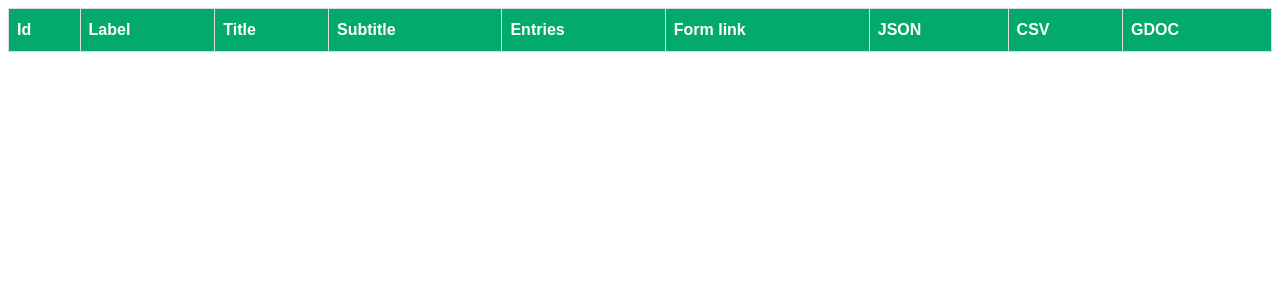
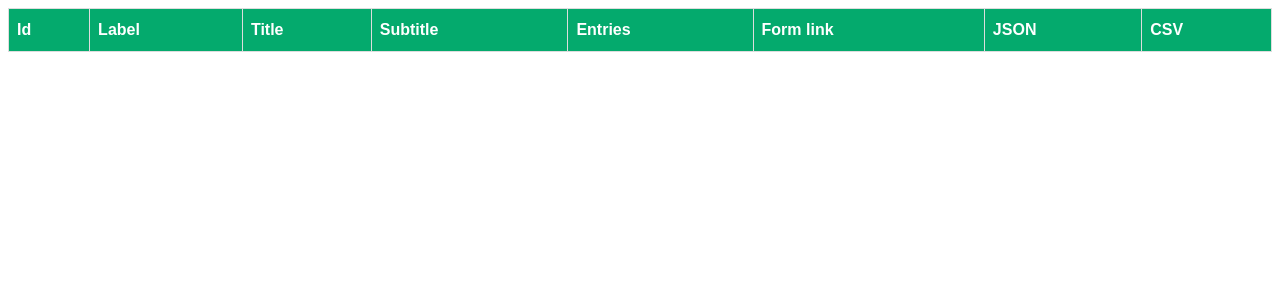
Before and after one commit to Ejudge-CMS/aecms, a Django app: template courses/templates/form_data.html in a window 1280 px wide. Shown: the top 300 px of the page. Run offline with Django 5.2, Linux system fonts and the light colour scheme; the template is opened without the code that fills it, so the values that code supplies are empty.

Commit message:
del gdoc

```diff
--- a/courses/templates/form_data.html
+++ b/courses/templates/form_data.html
@@ -17,7 +17,6 @@
         <th>Form link</th>
         <th>JSON</th>
         <th>CSV</th>
-        <th>GDOC</th>
     </tr>
 
     {% for form in forms %}
```
